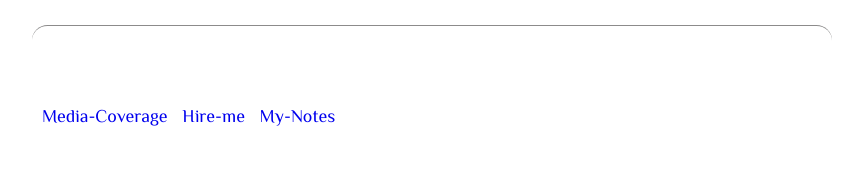
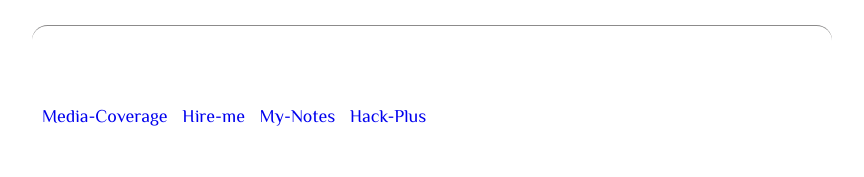
Before and after one commit to avicoder/avicoder.github.io, a Jekyll site: the page built from index.html, in a window 1280 px wide. Shown: the part 817-994 px from the top of the page, without its empty margins (208-1072 px from the left). Built offline with Jekyll 4.4.1, drawn with Linux system fonts in a browser that asks for light colours; some web fonts are replaced.

Commit message:
Adding hackplus

```diff
--- a/_layouts/default.html
+++ b/_layouts/default.html
@@ -44,6 +44,10 @@
              <a href="https://github.com/vjex/notes" class="social-links__entry" target="_blank">
                 My-Notes
             </a>
+            <a href="http://hack.plus" class="social-links__entry" target="_blank">
+                Hack-Plus
+            </a>
+
         </ul>
         </div>
         <center>
```
